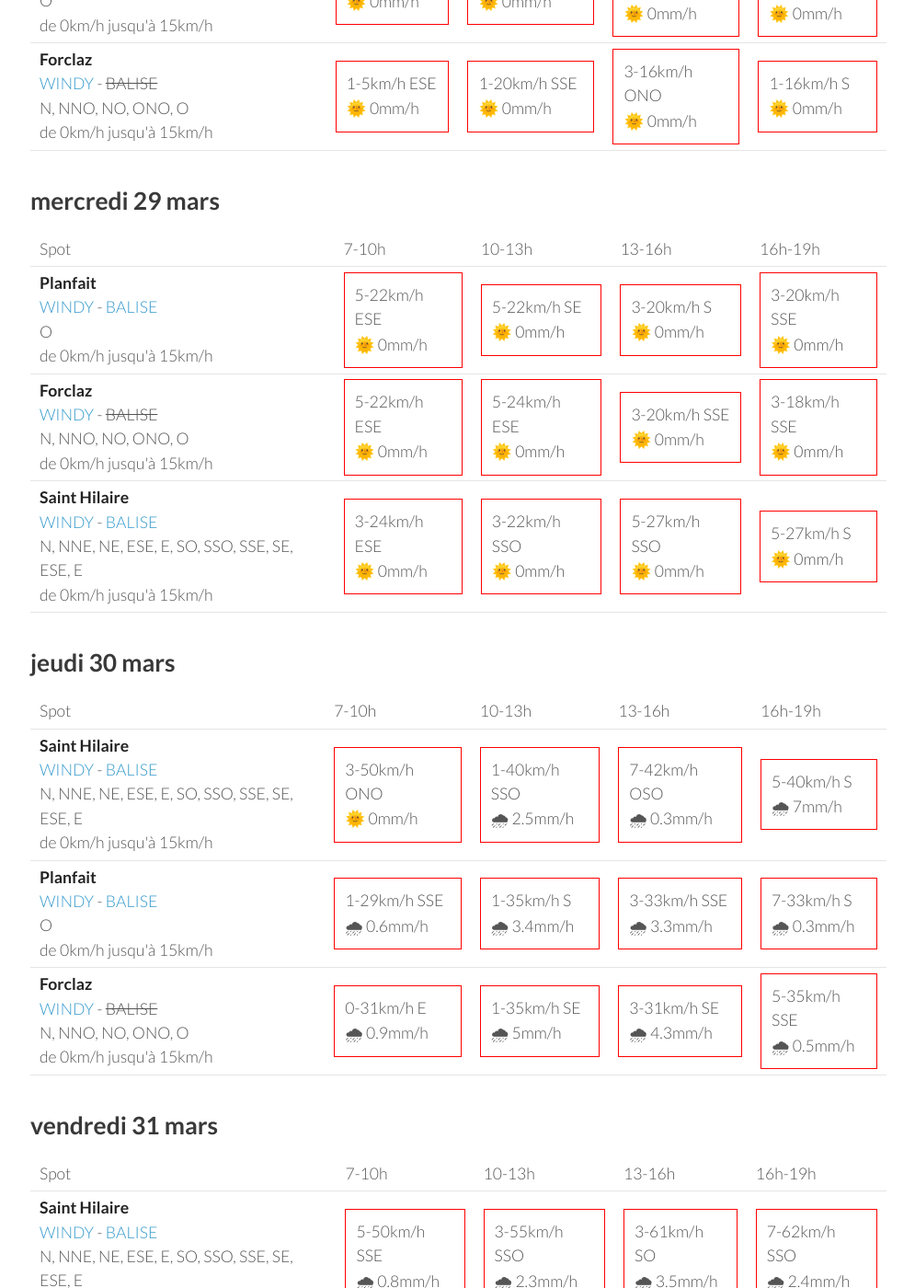
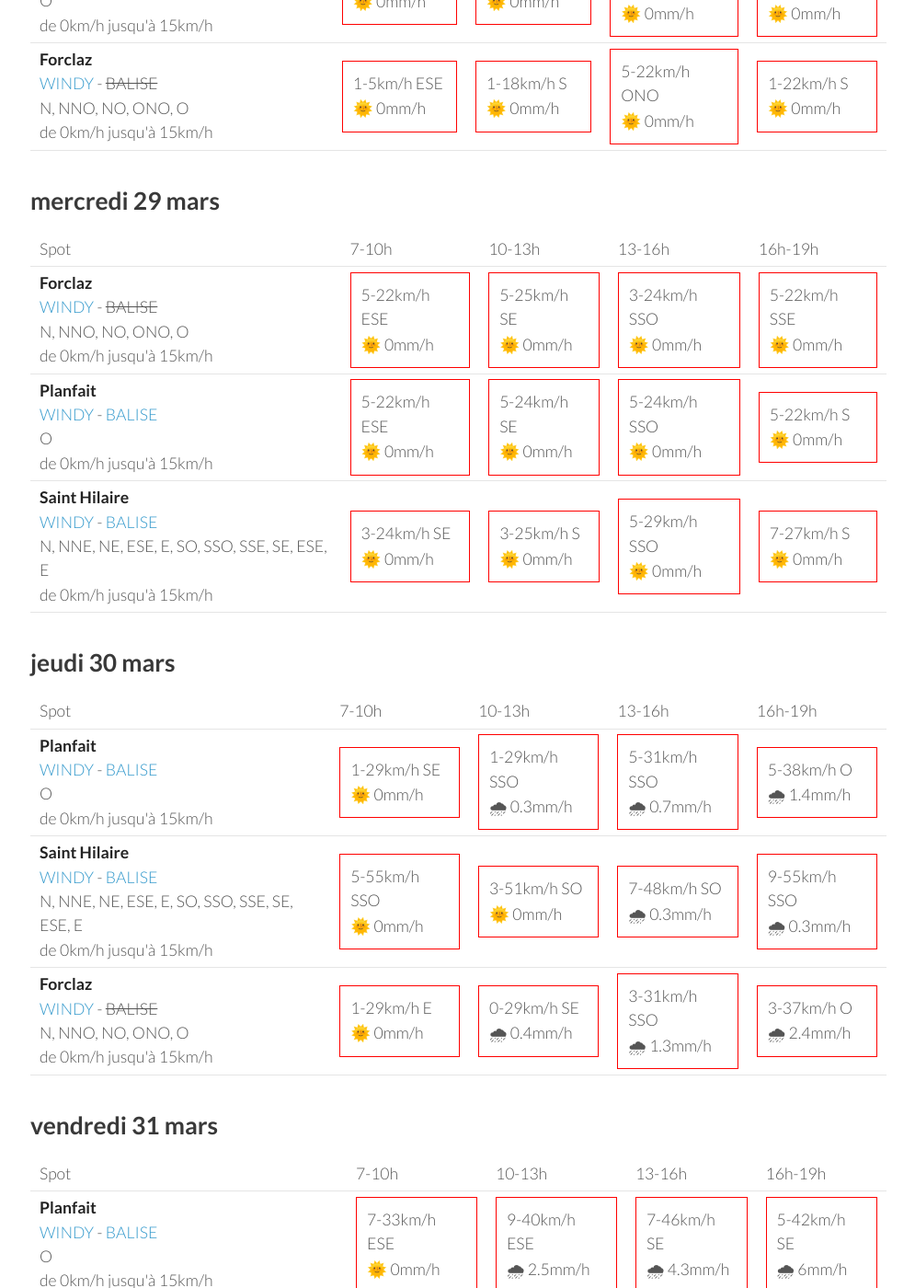
Before and after one commit to parapente-dans-le-nord/parapente-dans-le-nord.github.io, a Jekyll site: the page built from alpes_nord.markdown, in a window 1280 px wide and 1400 px high, scrolled down 1558 px. Shown: the whole window at 92% size, without its empty margins (25-1020 px from the left). Built offline with Jekyll 4.4.1, drawn with Linux system fonts in a browser that asks for light colours; some of the changed text lies outside the part shown.

Commit message:
update index.markdown

```diff
--- a/alpes_nord.markdown
+++ b/alpes_nord.markdown
@@ -114,9 +114,9 @@ page mise à jour le dimanche 26 mars 19:25
         <td><strong>Saint Hilaire</strong><br><a href="https://windy.com/45.307/5.888?45.087,5.889,9,m:eUFagkX">WINDY</a> - <span class=""><a href="http://www.balisemeteo.com/balise.php?idBalise=61">BALISE</a> </span><br> <span class="vent-favorable">N, NNE, NE, ESE, E, SO, SSO, SSE, SE, ESE, E</span><br><span class="force-vent">de 0km/h jusqu'à 15km/h</span> </td>
 
             <td><div class="flyable"><p>0-7km/h ESE</p><p>🌞 0mm/h</p></div></td>
-            <td><div class="not-flyable"><p>1-25km/h ONO</p><p>🌞 0mm/h</p></div></td>
-            <td><div class="not-flyable"><p>3-22km/h OSO</p><p>🌞 0mm/h</p></div></td>
-            <td><div class="not-flyable"><p>5-25km/h SSO</p><p>🌞 0mm/h</p></div></td>
+            <td><div class="not-flyable"><p>1-27km/h NO</p><p>🌞 0mm/h</p></div></td>
+            <td><div class="not-flyable"><p>3-25km/h O</p><p>🌞 0mm/h</p></div></td>
+            <td><div class="not-flyable"><p>5-25km/h SO</p><p>🌞 0mm/h</p></div></td>
 
 
     </tr>
@@ -124,9 +124,9 @@ page mise à jour le dimanche 26 mars 19:25
         <td><strong>Planfait</strong><br><a href="https://windy.com/45.853/6.223?45.415,6.223,8">WINDY</a> - <span class=""><a href="https://www.openwindmap.org/PP496">BALISE</a> </span><br> <span class="vent-favorable">O</span><br><span class="force-vent">de 0km/h jusqu'à 15km/h</span> </td>
 
             <td><div class="not-flyable"><p>1-3km/h ESE</p><p>🌞 0mm/h</p></div></td>
-            <td><div class="not-flyable"><p>1-18km/h S</p><p>🌞 0mm/h</p></div></td>
-            <td><div class="not-flyable"><p>3-18km/h ONO</p><p>🌞 0mm/h</p></div></td>
-            <td><div class="not-flyable"><p>1-18km/h SSO</p><p>🌞 0mm/h</p></div></td>
+            <td><div class="not-flyable"><p>0-18km/h SO</p><p>🌞 0mm/h</p></div></td>
+            <td><div class="not-flyable"><p>5-22km/h ONO</p><p>🌞 0mm/h</p></div></td>
+            <td><div class="not-flyable"><p>3-24km/h SSO</p><p>🌞 0mm/h</p></div></td>
 
 
     </tr>
@@ -134,9 +134,9 @@ page mise à jour le dimanche 26 mars 19:25
         <td><strong>Forclaz</strong><br><a href="https://windy.com/45.814/6.247?45.375,6.246,8,m:eVwaglz">WINDY</a> - <span class="no-balise"> BALISE </span><br> <span class="vent-favorable">N, NNO, NO, ONO, O</span><br><span class="force-vent">de 0km/h jusqu'à 15km/h</span> </td>
 
             <td><div class="not-flyable"><p>1-5km/h ESE</p><p>🌞 0mm/h</p></div></td>
-            <td><div class="not-flyable"><p>1-20km/h SSE</p><p>🌞 0mm/h</p></div></td>
-            <td><div class="not-flyable"><p>3-16km/h ONO</p><p>🌞 0mm/h</p></div></td>
-            <td><div class="not-flyable"><p>1-16km/h S</p><p>🌞 0mm/h</p></div></td>
+            <td><div class="not-flyable"><p>1-18km/h S</p><p>🌞 0mm/h</p></div></td>
+            <td><div class="not-flyable"><p>5-22km/h ONO</p><p>🌞 0mm/h</p></div></td>
+            <td><div class="not-flyable"><p>1-22km/h S</p><p>🌞 0mm/h</p></div></td>
 
 
     </tr>
@@ -157,32 +157,32 @@ page mise à jour le dimanche 26 mars 19:25
       <td>16h-19h</td>
     </tr>
 <tr>
-        <td><strong>Planfait</strong><br><a href="https://windy.com/45.853/6.223?45.415,6.223,8">WINDY</a> - <span class=""><a href="https://www.openwindmap.org/PP496">BALISE</a> </span><br> <span class="vent-favorable">O</span><br><span class="force-vent">de 0km/h jusqu'à 15km/h</span> </td>
+        <td><strong>Forclaz</strong><br><a href="https://windy.com/45.814/6.247?45.375,6.246,8,m:eVwaglz">WINDY</a> - <span class="no-balise"> BALISE </span><br> <span class="vent-favorable">N, NNO, NO, ONO, O</span><br><span class="force-vent">de 0km/h jusqu'à 15km/h</span> </td>
 
             <td><div class="not-flyable"><p>5-22km/h ESE</p><p>🌞 0mm/h</p></div></td>
-            <td><div class="not-flyable"><p>5-22km/h SE</p><p>🌞 0mm/h</p></div></td>
-            <td><div class="not-flyable"><p>3-20km/h S</p><p>🌞 0mm/h</p></div></td>
-            <td><div class="not-flyable"><p>3-20km/h SSE</p><p>🌞 0mm/h</p></div></td>
+            <td><div class="not-flyable"><p>5-25km/h SE</p><p>🌞 0mm/h</p></div></td>
+            <td><div class="not-flyable"><p>3-24km/h SSO</p><p>🌞 0mm/h</p></div></td>
+            <td><div class="not-flyable"><p>5-22km/h SSE</p><p>🌞 0mm/h</p></div></td>
 
 
     </tr>
 <tr>
-        <td><strong>Forclaz</strong><br><a href="https://windy.com/45.814/6.247?45.375,6.246,8,m:eVwaglz">WINDY</a> - <span class="no-balise"> BALISE </span><br> <span class="vent-favorable">N, NNO, NO, ONO, O</span><br><span class="force-vent">de 0km/h jusqu'à 15km/h</span> </td>
+        <td><strong>Planfait</strong><br><a href="https://windy.com/45.853/6.223?45.415,6.223,8">WINDY</a> - <span class=""><a href="https://www.openwindmap.org/PP496">BALISE</a> </span><br> <span class="vent-favorable">O</span><br><span class="force-vent">de 0km/h jusqu'à 15km/h</span> </td>
 
             <td><div class="not-flyable"><p>5-22km/h ESE</p><p>🌞 0mm/h</p></div></td>
-            <td><div class="not-flyable"><p>5-24km/h ESE</p><p>🌞 0mm/h</p></div></td>
-            <td><div class="not-flyable"><p>3-20km/h SSE</p><p>🌞 0mm/h</p></div></td>
-            <td><div class="not-flyable"><p>3-18km/h SSE</p><p>🌞 0mm/h</p></div></td>
+            <td><div class="not-flyable"><p>5-24km/h SE</p><p>🌞 0mm/h</p></div></td>
+            <td><div class="not-flyable"><p>5-24km/h SSO</p><p>🌞 0mm/h</p></div></td>
+            <td><div class="not-flyable"><p>5-22km/h S</p><p>🌞 0mm/h</p></div></td>
 
 
     </tr>
 <tr>
         <td><strong>Saint Hilaire</strong><br><a href="https://windy.com/45.307/5.888?45.087,5.889,9,m:eUFagkX">WINDY</a> - <span class=""><a href="http://www.balisemeteo.com/balise.php?idBalise=61">BALISE</a> </span><br> <span class="vent-favorable">N, NNE, NE, ESE, E, SO, SSO, SSE, SE, ESE, E</span><br><span class="force-vent">de 0km/h jusqu'à 15km/h</span> </td>
 
-            <td><div class="not-flyable"><p>3-24km/h ESE</p><p>🌞 0mm/h</p></div></td>
-            <td><div class="not-flyable"><p>3-22km/h SSO</p><p>🌞 0mm/h</p></div></td>
-            <td><div class="not-flyable"><p>5-27km/h SSO</p><p>🌞 0mm/h</p></div></td>
-            <td><div class="not-flyable"><p>5-27km/h S</p><p>🌞 0mm/h</p></div></td>
+            <td><div class="not-flyable"><p>3-24km/h SE</p><p>🌞 0mm/h</p></div></td>
+            <td><div class="not-flyable"><p>3-25km/h S</p><p>🌞 0mm/h</p></div></td>
+            <td><div class="not-flyable"><p>5-29km/h SSO</p><p>🌞 0mm/h</p></div></td>
+            <td><div class="not-flyable"><p>7-27km/h S</p><p>🌞 0mm/h</p></div></td>
 
 
     </tr>
@@ -203,32 +203,32 @@ page mise à jour le dimanche 26 mars 19:25
       <td>16h-19h</td>
     </tr>
 <tr>
-        <td><strong>Saint Hilaire</strong><br><a href="https://windy.com/45.307/5.888?45.087,5.889,9,m:eUFagkX">WINDY</a> - <span class=""><a href="http://www.balisemeteo.com/balise.php?idBalise=61">BALISE</a> </span><br> <span class="vent-favorable">N, NNE, NE, ESE, E, SO, SSO, SSE, SE, ESE, E</span><br><span class="force-vent">de 0km/h jusqu'à 15km/h</span> </td>
+        <td><strong>Planfait</strong><br><a href="https://windy.com/45.853/6.223?45.415,6.223,8">WINDY</a> - <span class=""><a href="https://www.openwindmap.org/PP496">BALISE</a> </span><br> <span class="vent-favorable">O</span><br><span class="force-vent">de 0km/h jusqu'à 15km/h</span> </td>
 
-            <td><div class="not-flyable"><p>3-50km/h ONO</p><p>🌞 0mm/h</p></div></td>
-            <td><div class="not-flyable"><p>1-40km/h SSO</p><p>🌧 2.5mm/h</p></div></td>
-            <td><div class="not-flyable"><p>7-42km/h OSO</p><p>🌧 0.3mm/h</p></div></td>
-            <td><div class="not-flyable"><p>5-40km/h S</p><p>🌧 7mm/h</p></div></td>
+            <td><div class="not-flyable"><p>1-29km/h SE</p><p>🌞 0mm/h</p></div></td>
+            <td><div class="not-flyable"><p>1-29km/h SSO</p><p>🌧 0.3mm/h</p></div></td>
+            <td><div class="not-flyable"><p>5-31km/h SSO</p><p>🌧 0.7mm/h</p></div></td>
+            <td><div class="not-flyable"><p>5-38km/h O</p><p>🌧 1.4mm/h</p></div></td>
 
 
     </tr>
 <tr>
-        <td><strong>Planfait</strong><br><a href="https://windy.com/45.853/6.223?45.415,6.223,8">WINDY</a> - <span class=""><a href="https://www.openwindmap.org/PP496">BALISE</a> </span><br> <span class="vent-favorable">O</span><br><span class="force-vent">de 0km/h jusqu'à 15km/h</span> </td>
+        <td><strong>Saint Hilaire</strong><br><a href="https://windy.com/45.307/5.888?45.087,5.889,9,m:eUFagkX">WINDY</a> - <span class=""><a href="http://www.balisemeteo.com/balise.php?idBalise=61">BALISE</a> </span><br> <span class="vent-favorable">N, NNE, NE, ESE, E, SO, SSO, SSE, SE, ESE, E</span><br><span class="force-vent">de 0km/h jusqu'à 15km/h</span> </td>
 
-            <td><div class="not-flyable"><p>1-29km/h SSE</p><p>🌧 0.6mm/h</p></div></td>
-            <td><div class="not-flyable"><p>1-35km/h S</p><p>🌧 3.4mm/h</p></div></td>
-            <td><div class="not-flyable"><p>3-33km/h SSE</p><p>🌧 3.3mm/h</p></div></td>
-            <td><div class="not-flyable"><p>7-33km/h S</p><p>🌧 0.3mm/h</p></div></td>
+            <td><div class="not-flyable"><p>5-55km/h SSO</p><p>🌞 0mm/h</p></div></td>
+            <td><div class="not-flyable"><p>3-51km/h SO</p><p>🌞 0mm/h</p></div></td>
+            <td><div class="not-flyable"><p>7-48km/h SO</p><p>🌧 0.3mm/h</p></div></td>
+            <td><div class="not-flyable"><p>9-55km/h SSO</p><p>🌧 0.3mm/h</p></div></td>
 
 
     </tr>
 <tr>
         <td><strong>Forclaz</strong><br><a href="https://windy.com/45.814/6.247?45.375,6.246,8,m:eVwaglz">WINDY</a> - <span class="no-balise"> BALISE </span><br> <span class="vent-favorable">N, NNO, NO, ONO, O</span><br><span class="force-vent">de 0km/h jusqu'à 15km/h</span> </td>
 
-            <td><div class="not-flyable"><p>0-31km/h E</p><p>🌧 0.9mm/h</p></div></td>
-            <td><div class="not-flyable"><p>1-35km/h SE</p><p>🌧 5mm/h</p></div></td>
-            <td><div class="not-flyable"><p>3-31km/h SE</p><p>🌧 4.3mm/h</p></div></td>
-            <td><div class="not-flyable"><p>5-35km/h SSE</p><p>🌧 0.5mm/h</p></div></td>
+            <td><div class="not-flyable"><p>1-29km/h E</p><p>🌞 0mm/h</p></div></td>
+            <td><div class="not-flyable"><p>0-29km/h SE</p><p>🌧 0.4mm/h</p></div></td>
+            <td><div class="not-flyable"><p>3-31km/h SSO</p><p>🌧 1.3mm/h</p></div></td>
+            <td><div class="not-flyable"><p>3-37km/h O</p><p>🌧 2.4mm/h</p></div></td>
 
 
     </tr>
@@ -249,32 +249,32 @@ page mise à jour le dimanche 26 mars 19:25
       <td>16h-19h</td>
     </tr>
 <tr>
-        <td><strong>Saint Hilaire</strong><br><a href="https://windy.com/45.307/5.888?45.087,5.889,9,m:eUFagkX">WINDY</a> - <span class=""><a href="http://www.balisemeteo.com/balise.php?idBalise=61">BALISE</a> </span><br> <span class="vent-favorable">N, NNE, NE, ESE, E, SO, SSO, SSE, SE, ESE, E</span><br><span class="force-vent">de 0km/h jusqu'à 15km/h</span> </td>
-
-            <td><div class="not-flyable"><p>5-50km/h SSE</p><p>🌧 0.8mm/h</p></div></td>
-            <td><div class="not-flyable"><p>3-55km/h SSO</p><p>🌧 2.3mm/h</p></div></td>
-            <td><div class="not-flyable"><p>3-61km/h SO</p><p>🌧 3.5mm/h</p></div></td>
-            <td><div class="not-flyable"><p>7-62km/h SSO</p><p>🌧 2.4mm/h</p></div></td>
-
-
-    </tr>
-<tr>
         <td><strong>Planfait</strong><br><a href="https://windy.com/45.853/6.223?45.415,6.223,8">WINDY</a> - <span class=""><a href="https://www.openwindmap.org/PP496">BALISE</a> </span><br> <span class="vent-favorable">O</span><br><span class="force-vent">de 0km/h jusqu'à 15km/h</span> </td>
 
-            <td><div class="not-flyable"><p>9-38km/h ESE</p><p>🌧 1mm/h</p></div></td>
-            <td><div class="not-flyable"><p>3-40km/h ESE</p><p>🌧 2.8mm/h</p></div></td>
-            <td><div class="not-flyable"><p>3-48km/h SE</p><p>🌧 7mm/h</p></div></td>
-            <td><div class="not-flyable"><p>5-48km/h S</p><p>🌧 2.3mm/h</p></div></td>
+            <td><div class="not-flyable"><p>7-33km/h ESE</p><p>🌞 0mm/h</p></div></td>
+            <td><div class="not-flyable"><p>9-40km/h ESE</p><p>🌧 2.5mm/h</p></div></td>
+            <td><div class="not-flyable"><p>7-46km/h SE</p><p>🌧 4.3mm/h</p></div></td>
+            <td><div class="not-flyable"><p>5-42km/h SE</p><p>🌧 6mm/h</p></div></td>
 
 
     </tr>
 <tr>
         <td><strong>Forclaz</strong><br><a href="https://windy.com/45.814/6.247?45.375,6.246,8,m:eVwaglz">WINDY</a> - <span class="no-balise"> BALISE </span><br> <span class="vent-favorable">N, NNO, NO, ONO, O</span><br><span class="force-vent">de 0km/h jusqu'à 15km/h</span> </td>
 
-            <td><div class="not-flyable"><p>7-37km/h ESE</p><p>🌧 1.1mm/h</p></div></td>
-            <td><div class="not-flyable"><p>3-40km/h ESE</p><p>🌧 2.7mm/h</p></div></td>
-            <td><div class="not-flyable"><p>1-50km/h SE</p><p>🌧 7mm/h</p></div></td>
-            <td><div class="not-flyable"><p>3-50km/h S</p><p>🌧 2.7mm/h</p></div></td>
+            <td><div class="not-flyable"><p>5-31km/h ESE</p><p>🌞 0mm/h</p></div></td>
+            <td><div class="not-flyable"><p>7-40km/h ESE</p><p>🌧 2.7mm/h</p></div></td>
+            <td><div class="not-flyable"><p>7-46km/h SE</p><p>🌧 4.6mm/h</p></div></td>
+            <td><div class="not-flyable"><p>5-40km/h SE</p><p>🌧 6mm/h</p></div></td>
+
+
+    </tr>
+<tr>
+        <td><strong>Saint Hilaire</strong><br><a href="https://windy.com/45.307/5.888?45.087,5.889,9,m:eUFagkX">WINDY</a> - <span class=""><a href="http://www.balisemeteo.com/balise.php?idBalise=61">BALISE</a> </span><br> <span class="vent-favorable">N, NNE, NE, ESE, E, SO, SSO, SSE, SE, ESE, E</span><br><span class="force-vent">de 0km/h jusqu'à 15km/h</span> </td>
+
+            <td><div class="not-flyable"><p>5-35km/h SE</p><p>🌞 0mm/h</p></div></td>
+            <td><div class="not-flyable"><p>5-55km/h S</p><p>🌧 2mm/h</p></div></td>
+            <td><div class="not-flyable"><p>5-59km/h S</p><p>🌧 7mm/h</p></div></td>
+            <td><div class="not-flyable"><p>5-59km/h S</p><p>🌧 1.7mm/h</p></div></td>
 
 
     </tr>
```
Also changed, not shown: other parts of alpes_nord.markdown (+1 -1 lines).
